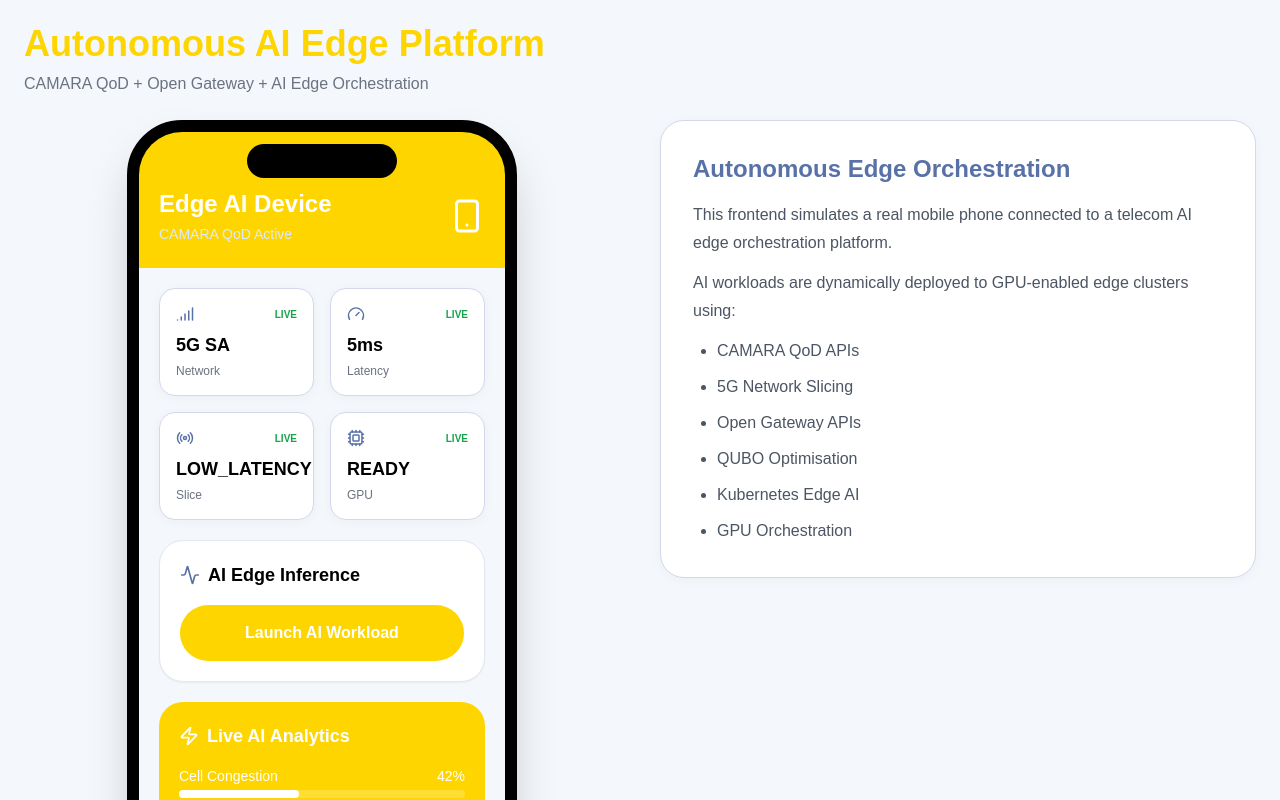
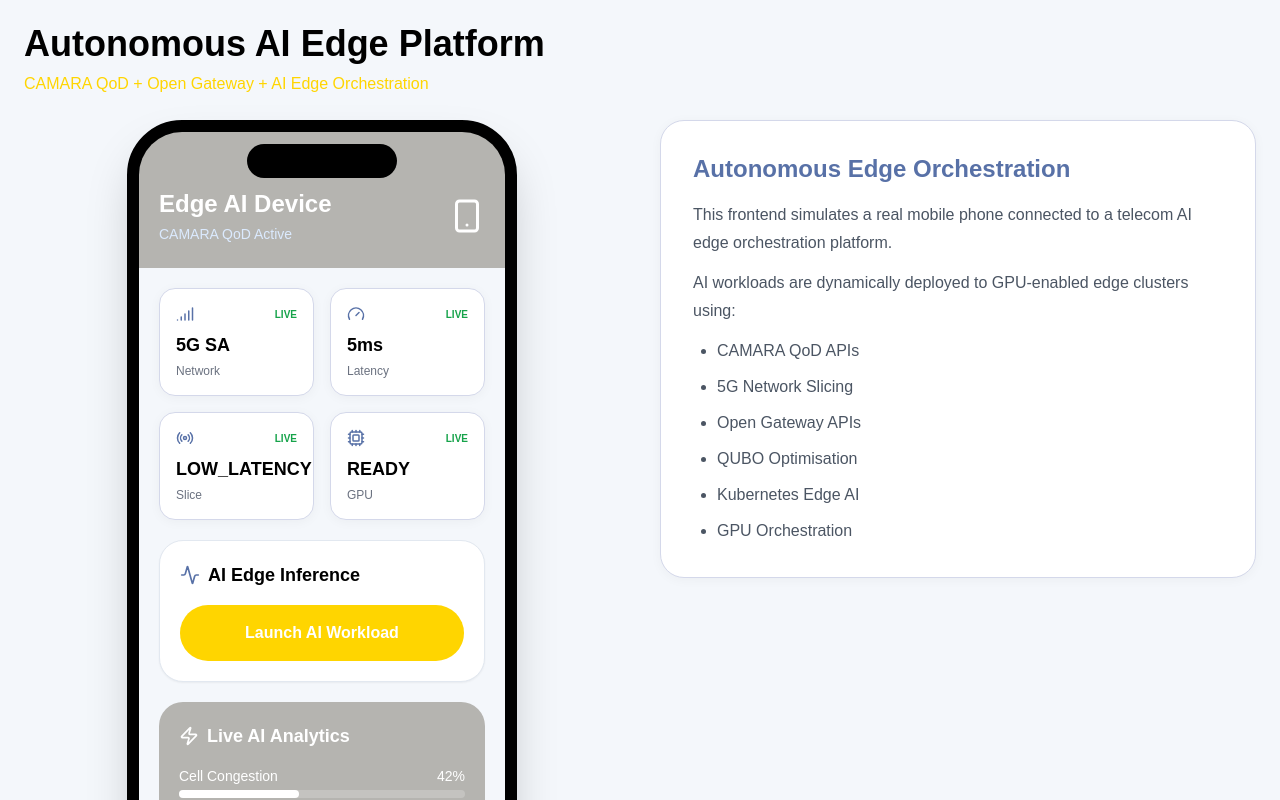
Before and after one commit to vomosev/ega-acg-frontend-component-app, a Next.js app: page /telecom in a window 1280 px wide. Shown: the top 800 px of the page. Built offline with nearby package versions, Linux system fonts and the light colour scheme.

Commit message:
Initial telecom AI edge frontend

```diff
--- a/src/app/globals.css
+++ b/src/app/globals.css
@@ -11,11 +11,19 @@ body {
 }
 
 .bg-clgeodrops {
-  background-color: #ffd500;
+  background-color: #b5b4b0;
 }
 
 .text-clgeodrops {
   color:  #ffd500;
+}
+
+.button-clgeodrops {
+  background-color: #ffd500;
+}
+
+.heading-clgeodrops {
+  color:  #000000;
 }
 
 .geo-card {
--- a/src/app/telecom/page.tsx
+++ b/src/app/telecom/page.tsx
@@ -10,11 +10,11 @@ export default function TelecomPage() {
       <div className="max-w-7xl mx-auto space-y-6">
 
         <div>
-          <h1 className="text-4xl font-semibold text-clgeodrops">
+          <h1 className="text-4xl font-semibold heading-clgeodrops">
             Autonomous AI Edge Platform
           </h1>
 
-          <p className="text-gray-500 mt-2">
+          <p className="text-clgeodrops mt-2">
             CAMARA QoD + Open Gateway + AI Edge Orchestration
           </p>
         </div>
--- a/src/components/TelecomMobileMockup.tsx
+++ b/src/components/TelecomMobileMockup.tsx
@@ -213,7 +213,7 @@ export default function TelecomMobileMockup() {
                     geo-claim-button
                     rounded-full
                     w-full
-                    bg-clgeodrops
+                    button-clgeodrops
                     hover:opacity-60
                     duration-200
                     ease-in-out
```
